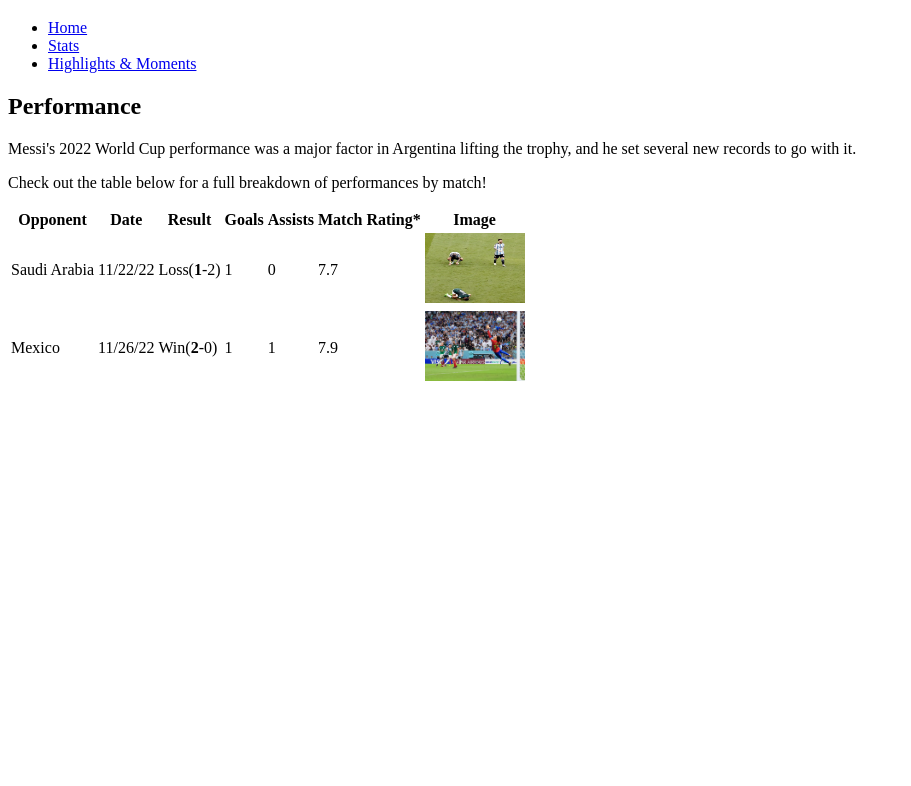
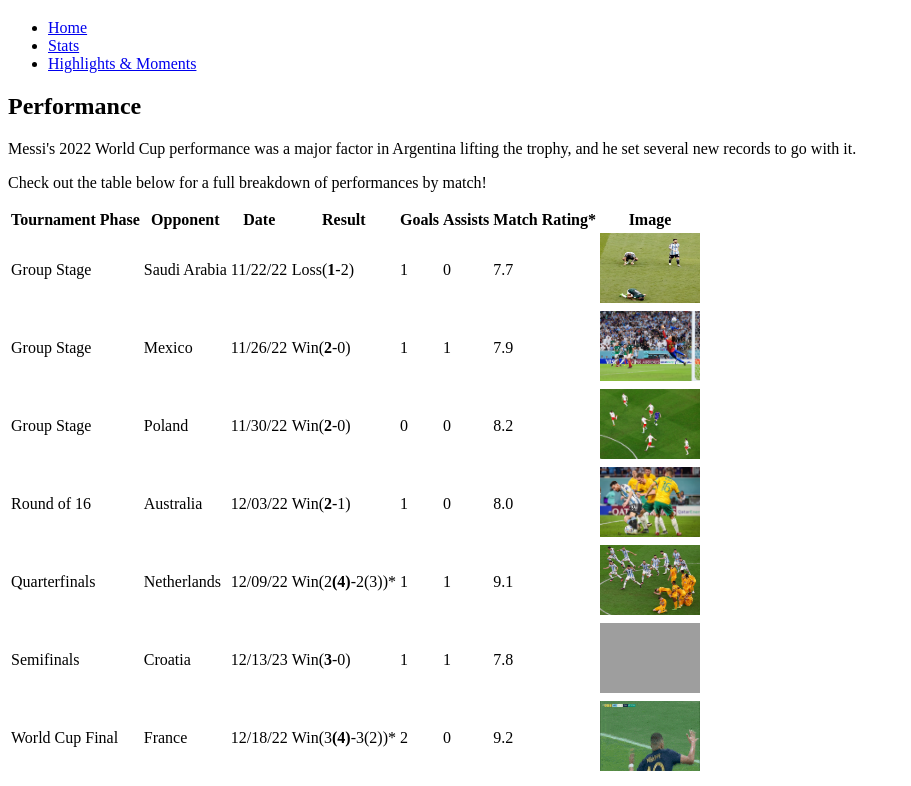
Before and after one commit to M10mo/World-Cup-2022, a plain HTML site: page stats.html in a window 1280 px wide. Shown: the part 61-847 px from the top of the page, without its empty margins (0-911 px from the left). Before the commit the page ends 800 px from the top, so only its background shows below. Drawn offline with Linux system fonts and the light colour scheme; grey boxes are pictures that could not be loaded.

Commit message:
table basics done

```diff
--- a/stats.html
+++ b/stats.html
@@ -4,6 +4,7 @@
   <meta charset="UTF-8">
   <meta name="viewport" content="width=device-width, initial-scale=1.0">
   <title>World Cup 2022: Stats</title>
+  <script type="module" src="src/main.js"></script>
 </head>
 <body>
   <header>
@@ -26,6 +27,7 @@
       <table>
         <thead>
           <tr>
+            <th>Tournament Phase</th>
             <th>Opponent</th>
             <th>Date</th>
             <th>Result</th>
@@ -37,6 +39,7 @@
         </thead>
         <tbody>
           <tr>
+            <td>Group Stage</td>
             <td>Saudi Arabia</td>
             <td>11/22/22</td>
             <td>Loss(<strong>1</strong>-2)</td>
@@ -46,6 +49,7 @@
             <td><img src="imgs/2022 saudi v arg.webp" alt="Scenes after a historic game." width="100" height="70"/></td>
           </tr>
           <tr>
+            <td>Group Stage</td>
             <td>Mexico</td>
             <td>11/26/22</td>
             <td>Win(<strong>2</strong>-0)</td>
@@ -53,6 +57,56 @@
             <td>1</td>
             <td>7.9</td>
             <td><img src="imgs/arg vs mex.avif" alt="Enzo Fernandez goal vs Mexico" width='100' height='70'/></td>
+          </tr>
+          <tr>
+            <td>Group Stage</td>
+            <td>Poland</td>
+            <td>11/30/22</td>
+            <td>Win(<strong>2</strong>-0)</td>
+            <td>0</td>
+            <td>0</td>
+            <td>8.2</td>
+            <td><img src="imgs/arg v pol.jpeg" alt="Messi dribbling into space against Poland" width="100" height="70"/></td>
+          </tr>
+          <tr>
+            <td>Round of 16</td>
+            <td>Australia</td>
+            <td>12/03/22</td>
+            <td>Win(<strong>2</strong>-1)</td>
+            <td>1</td>
+            <td>0</td>
+            <td>8.0</td>
+            <td><img src="imgs/arg v aus.avif" alt="Messi weaving through the defense against Australia" width="100" height="70"/></td>
+          </tr>
+          <tr>
+            <td>Quarterfinals</td>
+            <td>Netherlands</td>
+            <td>12/09/22</td>
+            <td>Win(2<strong>(4)</strong>-2(3))*</td>
+            <td>1</td>
+            <td>1</td>
+            <td>9.1</td>
+            <td><img src="imgs/arg v neth.webp" alt="Scenes after Argentina eliminate Netherlands on penalty shootouts" width="100" height="70"></td>
+          </tr>
+          <tr>
+            <td>Semifinals</td>
+            <td>Croatia</td>
+            <td>12/13/23</td>
+            <td>Win(<strong>3</strong>-0)</td>
+            <td>1</td>
+            <td>1</td>
+            <td>7.8</td>
+            <td><img src="imgs/arg v croa.jpg" alt="Julian Alvarez slots home Argentina's third goal after a lovely assist from Messi" width="100" height="70"/></td>
+          </tr>
+          <tr>
+            <td>World Cup Final</td>
+            <td>France</td>
+            <td>12/18/22</td>
+            <td>Win(3<strong>(4)</strong>-3(2))*</td>
+            <td>2</td>
+            <td>0</td>
+            <td>9.2</td>
+            <td><img id="gifFinals" src="imgs/arg v france.gif" alt="Mbappe celebrates after scoring a hat-trick" width="100" height="70"/></td>
           </tr>
 
         </tbody>
```
Also changed, not shown: src/main.js (+11 -0 lines), imgs/arg v aus.avif (added), imgs/arg v france.gif (added), imgs/arg v neth.webp (added), imgs/arg v pol.jpeg (added), 1 other file.
